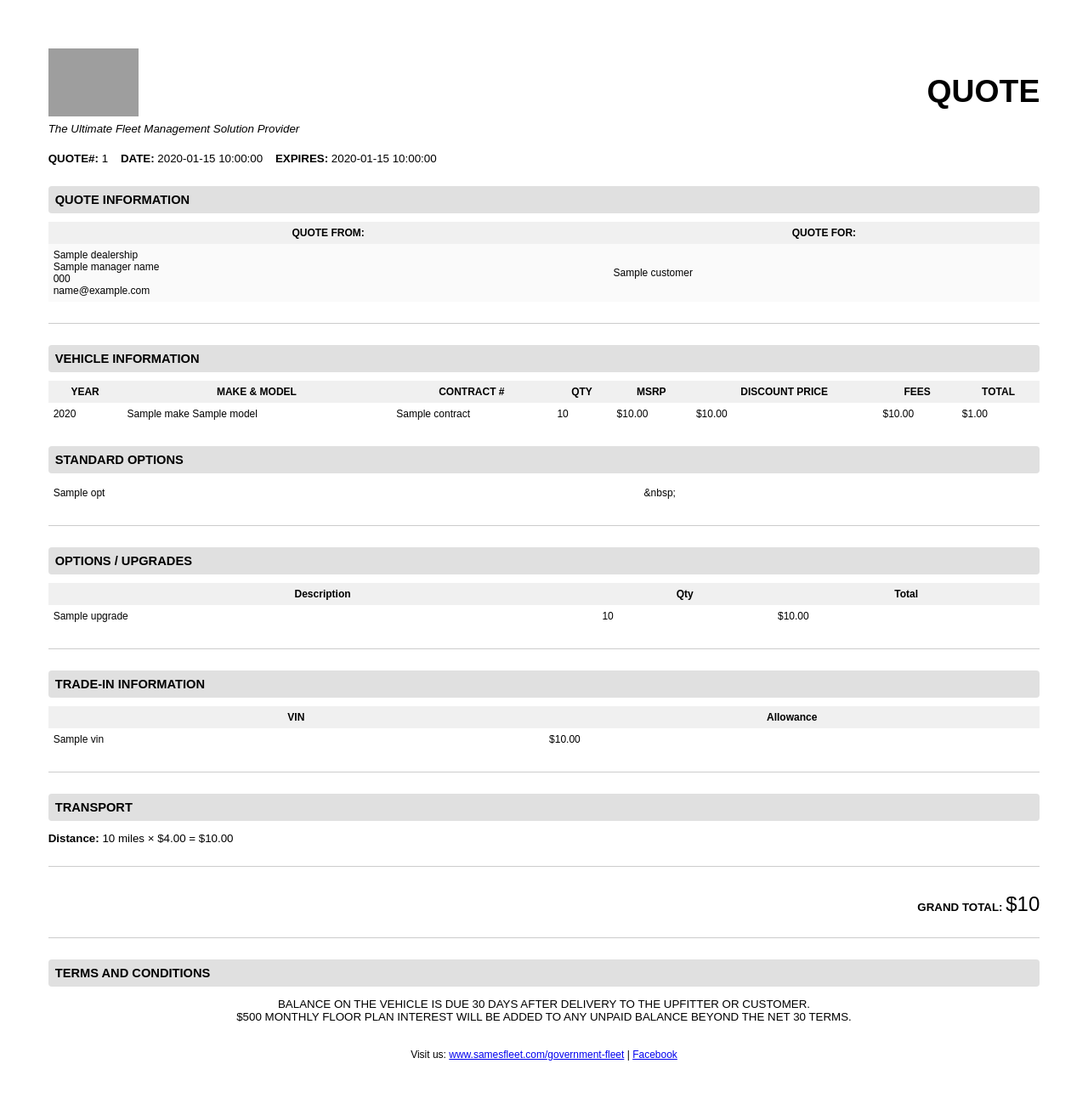
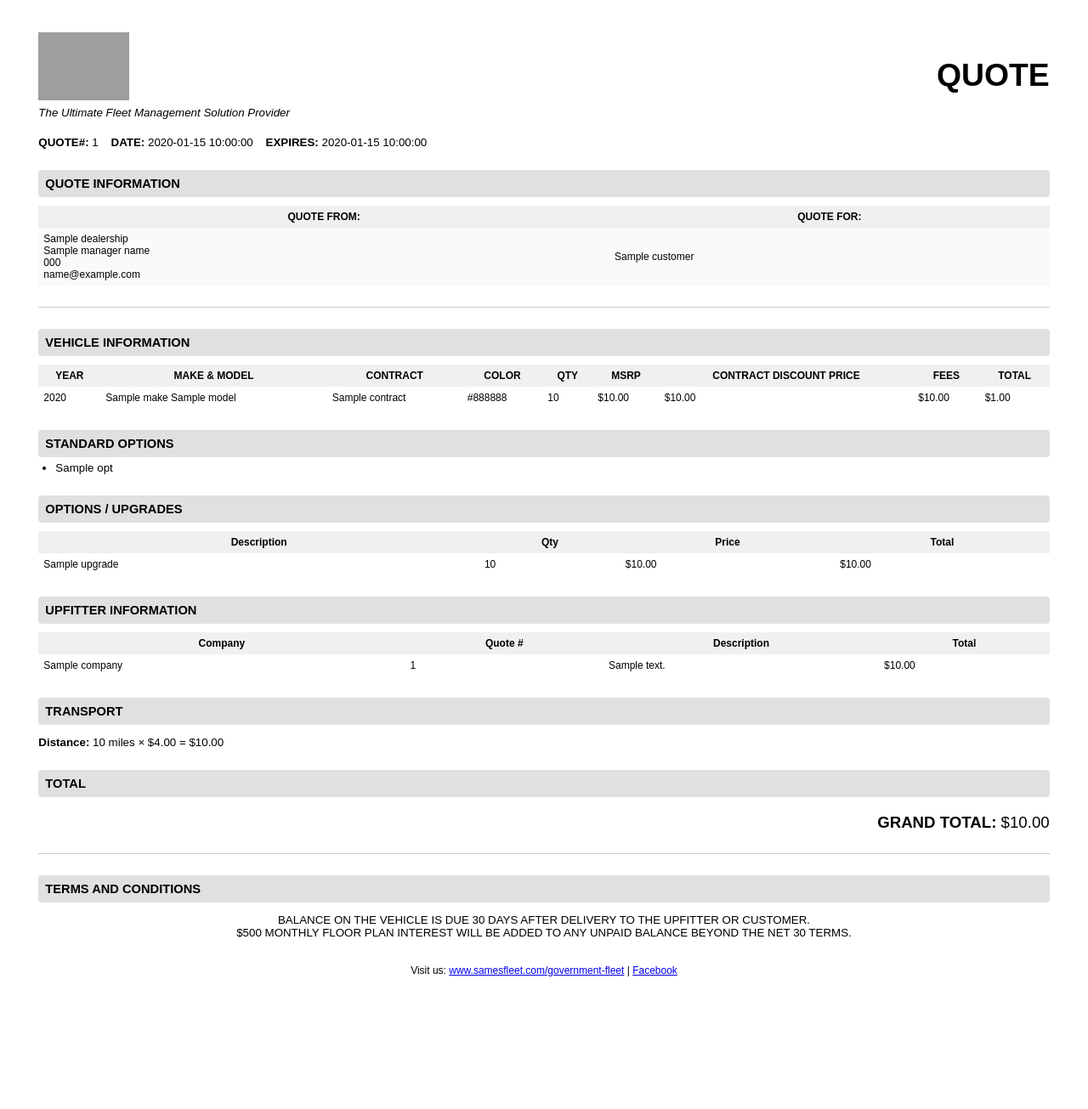
Before and after one commit to copper0077/quote-api, a Flask app: template templates/fleet_quote_template.html in a window 1280 px wide. Shown: the whole page at 85% size. After the commit the page ends 1149 px from the top, so only its background shows below. Run offline with Flask 3, Linux system fonts and the light colour scheme; the template is opened without the code that fills it: most values are stand-ins (such as "Sample title", 1, 10 or a date in 2020); grey boxes are pictures that could not be loaded.

Commit message:
Update app.py, quote template, and openapi spec with upfitter and formatting improvements

```diff
--- a/app.py
+++ b/app.py
@@ -15,46 +15,42 @@
 
         data = request.get_json() or {}
 
-        # Auto-generate quote number if not provided
-        if not data.get("quoteNumber"):
-            counter_path = "quote_counter.txt"
-            current = 1001
-            if os.path.exists(counter_path):
-                with open(counter_path, "r") as f:
-                    current = int(f.read().strip())
-            quote_number = f"SAG-{current}-AI"
-            data["quoteNumber"] = quote_number
-            with open(counter_path, "w") as f:
-                f.write(str(current + 1))
-        else:
-            quote_number = data["quoteNumber"]
-
         # Auto-fill quote date and expiration
         if not data.get("quoteDate"):
             data["quoteDate"] = datetime.now().strftime("%Y-%m-%d")
         if not data.get("quoteExpires"):
             data["quoteExpires"] = (datetime.now() + timedelta(days=30)).strftime("%Y-%m-%d")
 
-        # Compute grandTotal
-        grand_total = sum(v.get("totalPrice", 0) for v in data.get("vehicles", []))
+        # Auto-generate quote number if missing
+        if not data.get("quoteNumber"):
+            counter_path = "quote_counter.txt"
+            current = 1000
+            if os.path.exists(counter_path):
+                with open(counter_path, "r") as f:
+                    current = int(f.read().strip())
+            data["quoteNumber"] = f"SAG-{current}-AI"
+            with open(counter_path, "w") as f:
+                f.write(str(current + 1))
+
+        # Calculate grand total
+        grand_total = 0
+        for v in data.get("vehicles", []):
+            grand_total += v.get("totalPrice", 0)
         for u in data.get("upgrades", []):
             grand_total += u.get("total", 0)
         if data.get("transport"):
             grand_total += data["transport"].get("total", 0)
-        if data.get("tradeIn"):
-            grand_total -= data["tradeIn"].get("allowance", 0)
-        data["grandTotal"] = round(grand_total, 2)
+        if data.get("upfitter"):
+            grand_total += data["upfitter"].get("total", 0)
+        data["grandTotal"] = grand_total
 
-        # Render HTML from template
+        # Render HTML with Jinja2
         env = Environment(loader=FileSystemLoader("templates"))
         template = env.get_template("fleet_quote_template.html")
         html_content = template.render(data)
 
-        # Build safe filename
-        customer_clean = data.get("customer", "Quote").replace(" ", "_").replace(",", "")
-        filename = f"{customer_clean}_{quote_number}.pdf"
-
         # Send to DocRaptor
+        filename = f"{data['customer'].replace(' ', '_')}_{data['quoteNumber']}.pdf"
         create_resp = requests.post(
             "https://docraptor.com/async_docs",
             auth=(docraptor_api_key, ""),
@@ -71,27 +67,17 @@
         job_data = create_resp.json()
         status_id = job_data.get("status_id")
         if not status_id:
-            return jsonify({"error": "DocRaptor did not return a document ID", "docraptor_response": job_data}), 500
+            return jsonify({
+                "error": "DocRaptor did not return a document ID",
+                "docraptor_response": job_data
+            }), 500
 
-        # Poll for completion (synchronously)
-        for _ in range(20):
-            status_resp = requests.get(
-                f"https://docraptor.com/status/{status_id}",
-                auth=(docraptor_api_key, "")
-            )
-            status = status_resp.json()
-            if status.get("status") == "completed":
-                download_url = status.get("download_url")
-                return jsonify({
-                    "downloadUrl": download_url,
-                    "quoteNumber": quote_number
-                })
-            elif status.get("status") == "failed":
-                return jsonify({"error": "DocRaptor job failed", "details": status}), 500
-
-        return jsonify({"error": "Timeout waiting for DocRaptor", "statusId": status_id}), 504
+        return jsonify({
+            "downloadUrl": f"https://docraptor.com/status/{status_id}",
+            "filename": filename
+        })
 
     except Exception as e:
         import traceback
         traceback.print_exc()
-        return jsonify({"error": str(e)}), 500
+        return jsonify({"error": "Internal Server Error", "details": str(e)}), 500
--- a/templates/fleet_quote_template.html
+++ b/templates/fleet_quote_template.html
@@ -7,7 +7,7 @@
     body {
       font-family: Arial, sans-serif;
       font-size: 10pt;
-      margin: 15mm;
+      margin: 10mm 12mm 10mm 12mm;
     }
 
     table {
@@ -86,25 +86,27 @@
     </tr>
     <tr>
       <td>
-        {{ dealership or 'Sames Fleet' }}<br>
-        {{ managerName or 'Fleet Sales Manager' }}<br>
-        {{ managerPhone or '000-000-0000' }}<br>
-        {{ managerEmail or '' }}
+        {{ dealership }}<br>
+        {{ managerName }}<br>
+        {{ managerPhone }}<br>
+        {{ managerEmail }}
       </td>
       <td>
-        {{ customer or 'Customer Name' }}<br>
+        {{ customer }}
       </td>
     </tr>
   </table>
 
+  <hr>
+
   {% for vehicle in vehicles %}
-    <hr>
   <div class="section-title">VEHICLE INFORMATION</div>
   <table>
     <thead>
       <tr>
-          <th>YEAR</th><th>MAKE & MODEL</th><th>CONTRACT #</th><th>QTY</th>
-          <th>MSRP</th><th>DISCOUNT PRICE</th><th>FEES</th><th>TOTAL</th>
+        <th>YEAR</th><th>MAKE & MODEL</th><th>CONTRACT</th><th>COLOR</th>
+        <th>QTY</th><th>MSRP</th><th>CONTRACT DISCOUNT PRICE</th>
+        <th>FEES</th><th>TOTAL</th>
       </tr>
     </thead>
     <tbody>
@@ -112,73 +114,70 @@
         <td>{{ vehicle.year }}</td>
         <td>{{ vehicle.make }} {{ vehicle.model }}</td>
         <td>{{ vehicle.contract }}</td>
+        <td>{{ vehicle.color or '' }}</td>
         <td>{{ vehicle.quantity }}</td>
-          <td>${{ "%.2f"|format(vehicle.msrp) }}</td>
-          <td>${{ "%.2f"|format(vehicle.discountPrice) }}</td>
-          <td>${{ "%.2f"|format(vehicle.taxAndLicense) }}</td>
-          <td>${{ "%.2f"|format(vehicle.totalPrice) }}</td>
+        <td>${{ '%.2f'|format(vehicle.msrp) }}</td>
+        <td>${{ '%.2f'|format(vehicle.discountPrice) }}</td>
+        <td>${{ '%.2f'|format(vehicle.taxAndLicense) }}</td>
+        <td>${{ '%.2f'|format(vehicle.totalPrice) }}</td>
       </tr>
     </tbody>
   </table>
 
-    {% if vehicle.standardOptions %}
   <div class="section-title">STANDARD OPTIONS</div>
-    <table>
-      <tbody>
-        {% for opt in vehicle.standardOptions|batch(2, '&nbsp;') %}
-          <tr>
-            <td>{{ opt[0] }}</td>
-            <td>{{ opt[1] if opt|length > 1 else '' }}</td>
-          </tr>
+  <ul style="margin-top: 5px; margin-bottom: 15px; padding-left: 20px;">
+    {% for opt in vehicle.standardOptions %}
+      <li>{{ opt }}</li>
     {% endfor %}
-      </tbody>
-    </table>
-    {% endif %}
+  </ul>
   {% endfor %}
 
   {% if upgrades %}
-  <hr>
   <div class="section-title">OPTIONS / UPGRADES</div>
   <table>
-    <thead><tr><th>Description</th><th>Qty</th><th>Total</th></tr></thead>
+    <thead><tr><th>Description</th><th>Qty</th><th>Price</th><th>Total</th></tr></thead>
     <tbody>
-      {% for upgrade in upgrades %}
+      {% for u in upgrades %}
       <tr>
-        <td>{{ upgrade.name }}</td>
-        <td>{{ upgrade.quantity }}</td>
-        <td>${{ "%.2f"|format(upgrade.total) }}</td>
+        <td>{{ u.name }}</td>
+        <td>{{ u.quantity }}</td>
+        <td>${{ '%.2f'|format(u.price) }}</td>
+        <td>${{ '%.2f'|format(u.total) }}</td>
       </tr>
       {% endfor %}
     </tbody>
   </table>
   {% endif %}
 
-  {% if tradeIn %}
-  <hr>
-  <div class="section-title">TRADE-IN INFORMATION</div>
+  {% if upfitter %}
+  <div class="section-title">UPFITTER INFORMATION</div>
   <table>
-    <thead><tr><th>VIN</th><th>Allowance</th></tr></thead>
+    <thead>
+      <tr><th>Company</th><th>Quote #</th><th>Description</th><th>Total</th></tr>
+    </thead>
     <tbody>
       <tr>
-        <td>{{ tradeIn.vin }}</td>
-        <td>${{ "%.2f"|format(tradeIn.allowance) }}</td>
+        <td>{{ upfitter.company }}</td>
+        <td>{{ upfitter.quoteNumber }}</td>
+        <td>{{ upfitter.description }}</td>
+        <td>${{ '%.2f'|format(upfitter.total) }}</td>
       </tr>
     </tbody>
   </table>
   {% endif %}
 
   {% if transport %}
-  <hr>
   <div class="section-title">TRANSPORT</div>
-  <p><strong>Distance:</strong> {{ transport.miles }} miles × ${{ "%.2f"|format(transport.ratePerMile) }} = ${{ "%.2f"|format(transport.total) }}</p>
+  <p><strong>Distance:</strong> {{ transport.miles }} miles × ${{ '%.2f'|format(transport.ratePerMile) }} = ${{ '%.2f'|format(transport.total) }}</p>
   {% endif %}
 
-  <hr>
-  <div style="text-align: right; margin-top: 30px;">
-    <p><strong>GRAND TOTAL:</strong> <span style="font-size: 18pt;">${{ grandTotal }}</span></p>
-  </div>
+  <div class="section-title">TOTAL</div>
+  <p style="text-align: right; font-size: 14pt;">
+    <strong>GRAND TOTAL:</strong> ${{ '%.2f'|format(grandTotal) }}
+  </p>
 
   <hr>
+
   <div class="section-title">TERMS AND CONDITIONS</div>
   <div style="text-align: center;">
     <p>
```
Also changed, not shown: openapi.yaml (+18 -13 lines). Lines whose indentation alone changed are shown as unchanged.
